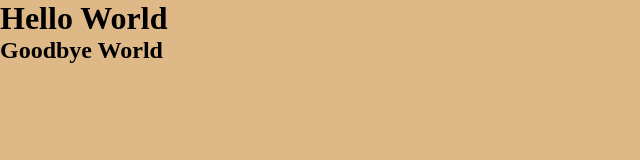
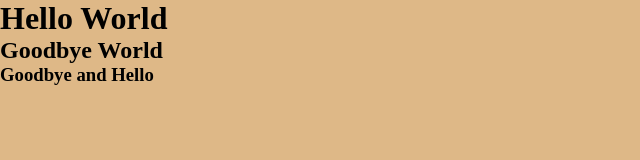
Before and after one commit to Natalia-pilia/mock-portfolio, a plain HTML site: page index.html in a window 1280 px wide. Shown: the whole page, without its empty margins (0-640 px from the left). Drawn offline with Linux system fonts and the light colour scheme.

Commit message:
დავამატე h3

```diff
--- a/index.html
+++ b/index.html
@@ -9,5 +9,6 @@
 <body>
     <h1>Hello World</h1>
     <h2>Goodbye World</h2>
+    <h3>Goodbye and Hello</h3>
 </body>
 </html>
```
